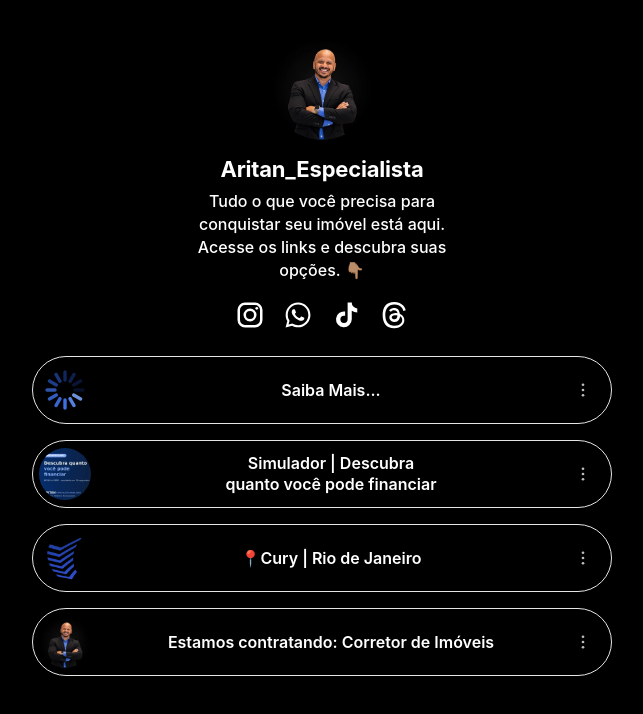
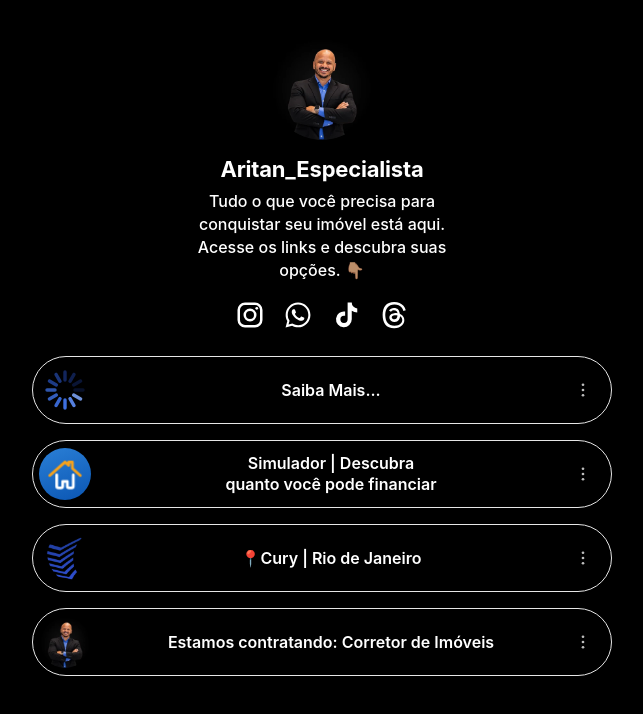
Before and after one commit to jorn4da/INSTAGRAM, a plain HTML site: page index.html in a window 1280 px wide. Shown: the whole page, without its empty margins (318-961 px from the left). Drawn offline with Linux system fonts and the light colour scheme.

Commit message:
Simulador: novo icone de casa (SVG) que se desenha em loop
Co-Authored-By: Claude Opus 5.5 <noreply@anthropic.com>
Claude-Session: https://claude.ai/code/session_01Dxp6YsNCGuQie1FeNKJsxo

```diff
--- a/index.html
+++ b/index.html
@@ -70,6 +70,14 @@ h1{font-size:20px;font-weight:700;letter-spacing:-.2px;line-height:1.25;text-ali
 }
 .more:hover{background:#1a1a1a;color:#fff}
 .more svg{width:18px;height:18px}
+/* icone do Simulador: casa se desenha (telhado laranja, depois a casa) */
+.thumb.sim{background:linear-gradient(160deg,#2a7fd6,#0b56b3)}
+.casa{width:46px;height:46px}
+.casa path{stroke-dasharray:1;stroke-dashoffset:1}
+.casa .teto{animation:teto 2.8s ease-in-out infinite}
+.casa .corpo{animation:corpo 2.8s ease-in-out infinite}
+@keyframes teto{0%{stroke-dashoffset:1}30%,85%{stroke-dashoffset:0;opacity:1}100%{stroke-dashoffset:0;opacity:0}}
+@keyframes corpo{0%,25%{stroke-dashoffset:1}60%,85%{stroke-dashoffset:0;opacity:1}100%{stroke-dashoffset:0;opacity:0}}
 /* spinner do "Saiba Mais" */
 .spin{width:44px;height:44px;animation:rot 1.1s steps(12) infinite}
 @keyframes rot{to{transform:rotate(360deg)}}
@@ -82,7 +90,7 @@ h1{font-size:20px;font-weight:700;letter-spacing:-.2px;line-height:1.25;text-ali
   .link{min-height:68px}
   .label{font-size:16px}
 }
-@media (prefers-reduced-motion:reduce){.spin,.cury-wave{animation:none}.link,.social a{transition:none}}
+@media (prefers-reduced-motion:reduce){.spin,.cury-wave,.casa path{animation:none;stroke-dashoffset:0}.link,.social a{transition:none}}
 </style>
 </head>
 <body>
@@ -131,7 +139,14 @@ h1{font-size:20px;font-weight:700;letter-spacing:-.2px;line-height:1.25;text-ali
     </a>
 
     <a class="link" href="https://simulador-aritan.netlify.app/" data-ev="simulador">
-      <span class="thumb"><img src="img/thumb-simulador.webp" width="52" height="52" alt="" loading="lazy"></span>
+      <span class="thumb sim" aria-hidden="true">
+        <svg class="casa" viewBox="0 0 100 100">
+          <g transform="translate(0 6)" fill="none" stroke-linecap="round" stroke-linejoin="round" stroke-width="6">
+            <path class="teto" pathLength="1" stroke="#f7a21b" d="M17 47 L50 18 L58 25 L58 18 L66 18 L66 32 L83 47"/>
+            <path class="corpo" pathLength="1" stroke="#fff" d="M27 46 V70 Q27 74 31 74 H36 Q40 74 40 70 V60 H50 V70 Q50 74 54 74 H59 Q63 74 63 70 V46" transform="translate(5 0)"/>
+          </g>
+        </svg>
+      </span>
       <span class="label">Simulador | Descubra<br>quanto você pode financiar</span>
       <span class="more" role="button" tabindex="0" aria-label="Compartilhar link"><svg viewBox="0 0 24 24" fill="currentColor"><circle cx="12" cy="5" r="1.8"/><circle cx="12" cy="12" r="1.8"/><circle cx="12" cy="19" r="1.8"/></svg></span>
     </a>
```
Also changed, not shown: 1 other file.
